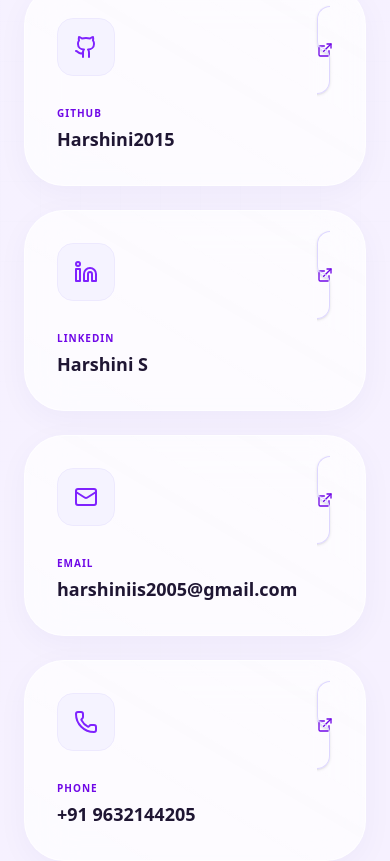
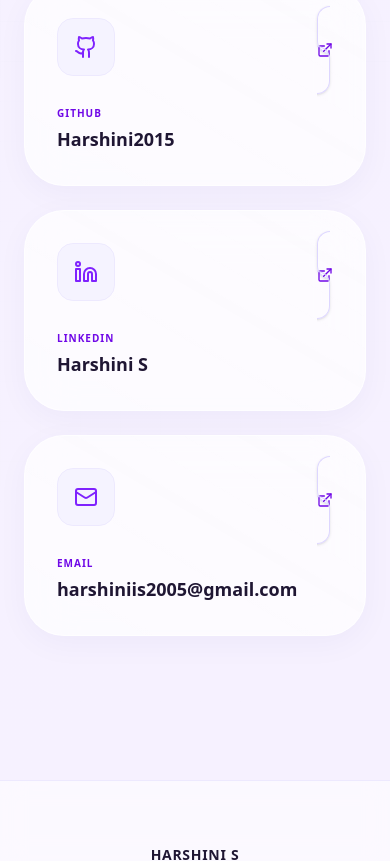
Before and after one commit to Harshini2015/Personal-Portfolio, a Next.js app: page / in a window 390 px wide. Shown: the part 11139-12000 px from the top of the page. Built offline with nearby package versions, Linux system fonts and the light colour scheme.

Commit message:
Remove phone contact from Contact component
Removed phone contact option from the contact list.

```diff
--- a/src/components/Contact.tsx
+++ b/src/components/Contact.tsx
@@ -37,13 +37,6 @@ export function Contact() {
       url: "mailto:harshiniis2005@gmail.com",
       icon: <Mail className="w-6 h-6 text-violet-600" />,
       actionText: "Send Mail",
-    },
-    {
-      name: "Phone",
-      identifier: "+91 9632144205",
-      url: "tel:+919632144205",
-      icon: <Phone className="w-6 h-6 text-violet-600" />,
-      actionText: "Call Direct",
     },
   ];
 
```
